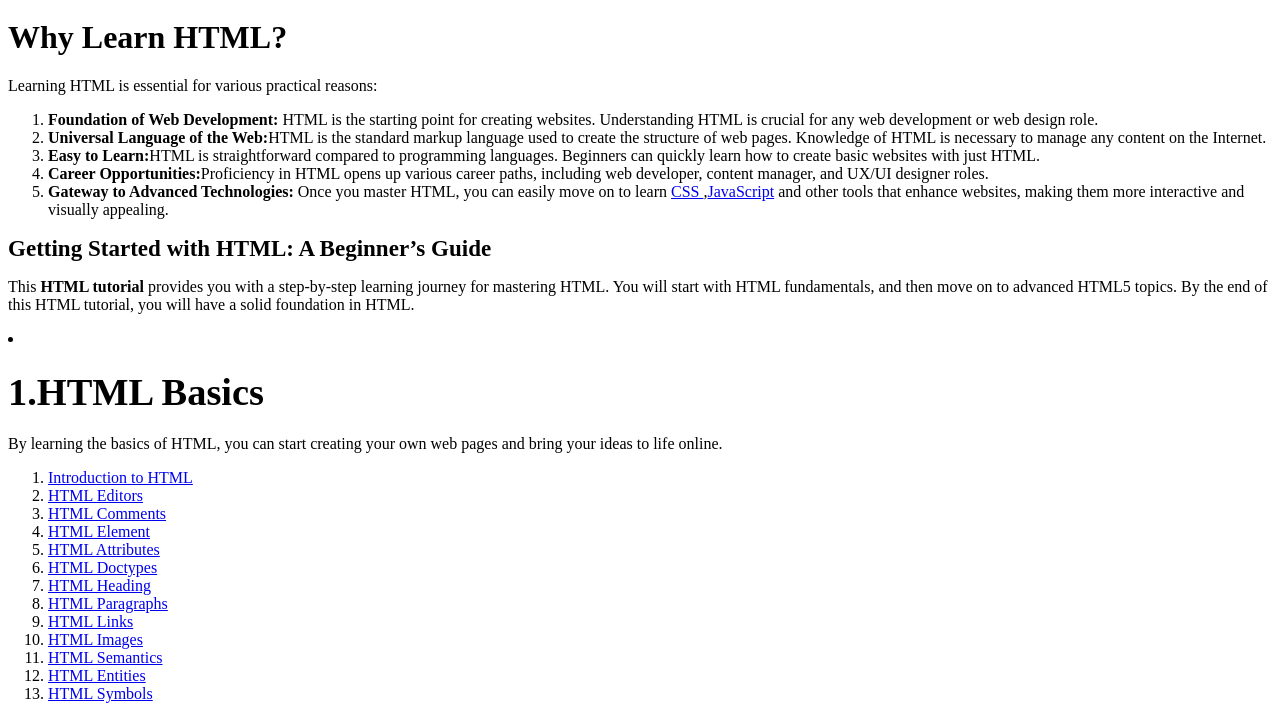
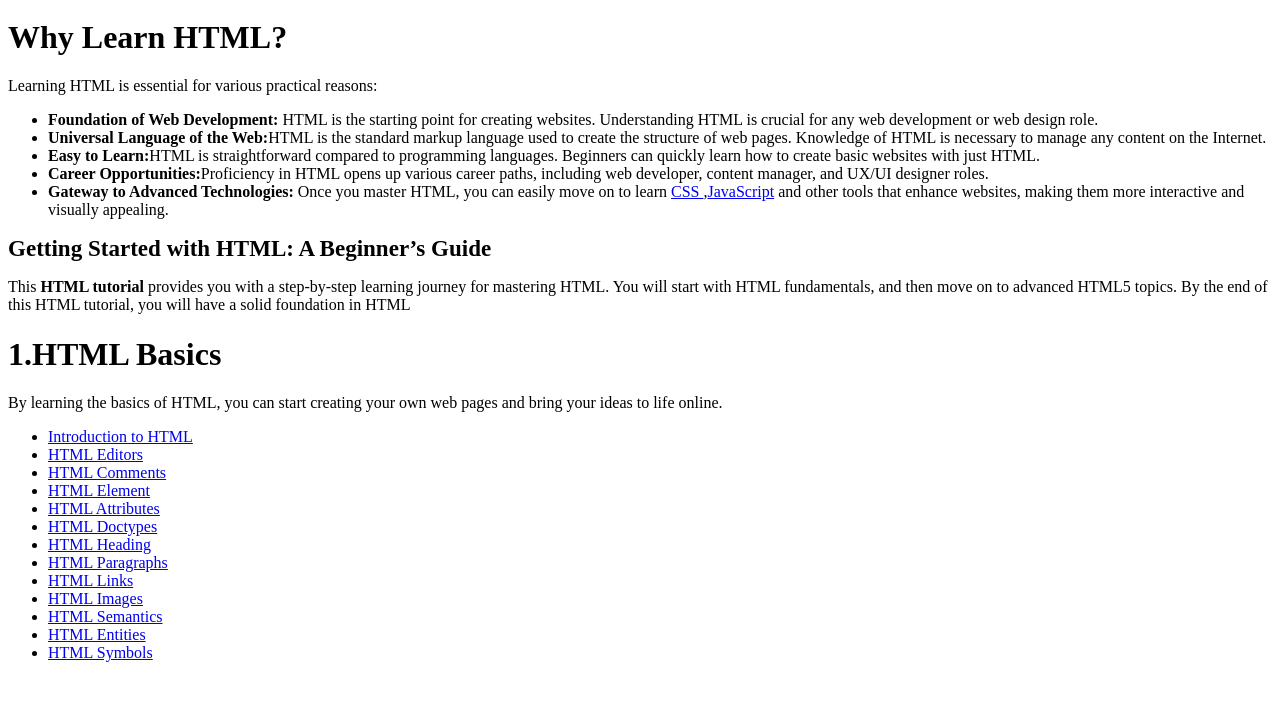
Before and after one commit to khaleelshaik20/day1, a plain HTML site: page index.html in a window 1280 px wide. Shown: the part 800-1519 px from the top of the page. After the commit the page ends 1478 px from the top, so only its background shows below. Drawn offline with Linux system fonts and the light colour scheme.

Commit message:
Add files via upload

```diff
--- a/index.html
+++ b/index.html
@@ -27,7 +27,7 @@
         </ol>
  <h1>Why Learn HTML?</h1>
  <P>Learning HTML is essential for various practical reasons:</P>
- <ol>
+ <ul>
   <li>
    <b> Foundation of Web Development:</b> HTML is the starting point for creating websites. Understanding HTML is crucial for any web development or web design role.
   </li>
@@ -43,12 +43,12 @@
  <li>
   <b>Gateway to Advanced Technologies:</b> Once you master HTML, you can easily move on to learn <a href="https://www.geeksforgeeks.org/css-tutorial/">CSS </a>,<a href="https://www.geeksforgeeks.org/javascript/">JavaScript</a> and other tools that enhance websites, making them more interactive and visually appealing.
 </li>
- </ol>
+ </ul>
   <p><big><big><b>Getting Started with HTML: A Beginner’s Guide</big></big></p></b>
-  <p>This<b> HTML tutorial</b> provides you with a step-by-step learning journey for mastering HTML. You will start with HTML fundamentals, and then move on to advanced HTML5 topics. By the end of this HTML tutorial, you will have a solid foundation in HTML.</p>
-  <li><h1><big>1.HTML Basics</li></big>
+  <p>This<b> HTML tutorial</b> provides you with a step-by-step learning journey for mastering HTML. You will start with HTML fundamentals, and then move on to advanced HTML5 topics. By the end of this HTML tutorial, you will have a solid foundation in HTML</p>
+  <h1>1.HTML Basics</h1>
   <p>By learning the basics of HTML, you can start creating your own web pages and bring your ideas to life online.</p>
-  <ol>
+  <ul>
   <li><a href="https://www.geeksforgeeks.org/html/html-introduction/">Introduction to HTML</a></li>
   <li><a href="https://www.geeksforgeeks.org/html-editors/">HTML Editors</a></li>
     <li><a href="https://www.geeksforgeeks.org/html/html-comments/">HTML Comments</a></li>
@@ -62,6 +62,6 @@
   <li><a href="https://www.geeksforgeeks.org/html/html5-semantics/">HTML Semantics</a></li>
   <li><a href="https://www.geeksforgeeks.org/html/html-entities/">HTML Entities</a></li>
   <li><a href="https://www.geeksforgeeks.org/html-symbols/">HTML Symbols</a></li>
-  </ol>
+  </ul>
 </body>
 </html>
```
